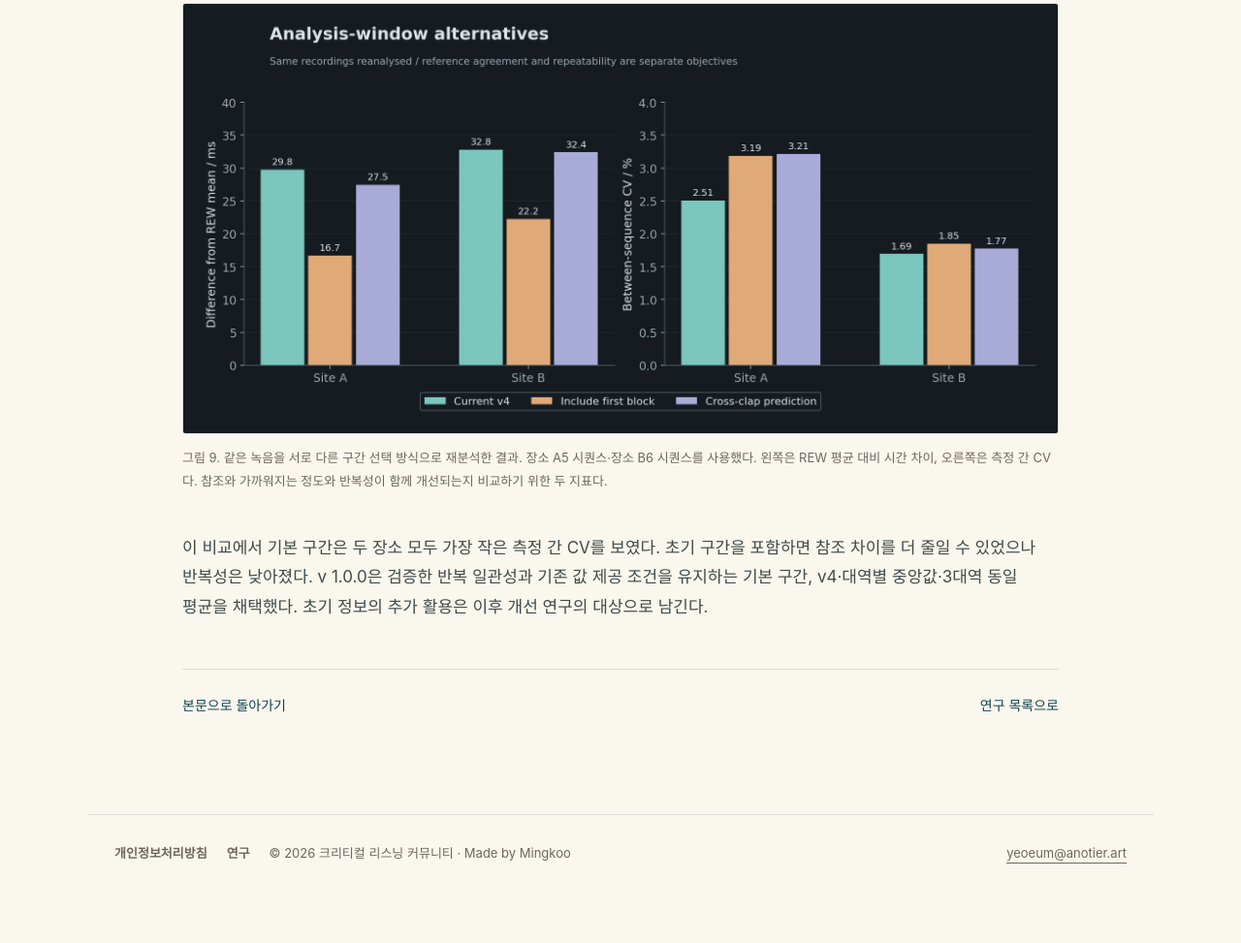
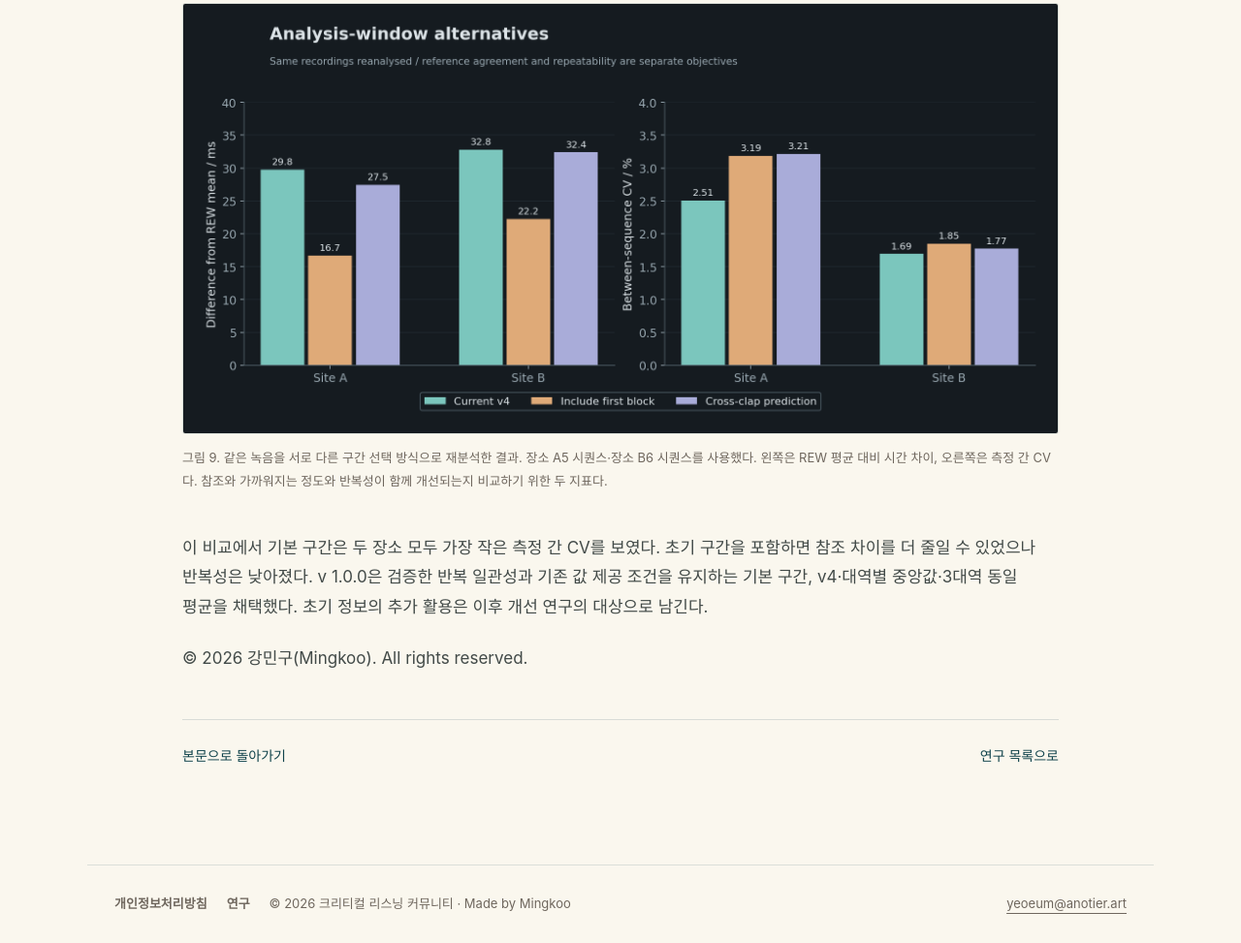
Before and after one commit to mingkoo-code/yeoeum-site, a plain HTML site: page research/measurement-1.0.0-appendix.html in a window 1280 px wide. Shown: the part 7057-8030 px from the top of the page at 97% size. Before the commit the page ends 7977 px from the top, so only its background shows below. Drawn offline with Linux system fonts and the light colour scheme.

Commit message:
Add author copyright notice to research report and appendix

```diff
--- a/research/measurement-1.0.0-appendix.html
+++ b/research/measurement-1.0.0-appendix.html
@@ -453,4 +453,5 @@
 </table></div>
 <figure><a href="figures/window-tradeoff.png" target="_blank" rel="noopener" aria-label="참조 차이와 반복성의 교환 — 원본 크기로 보기"><img src="figures/window-tradeoff.png" alt="참조 차이와 반복성의 교환" loading="lazy" decoding="async"></a><figcaption>그림 9. 같은 녹음을 서로 다른 구간 선택 방식으로 재분석한 결과. 장소 A5 시퀀스·장소 B6 시퀀스를 사용했다. 왼쪽은 REW 평균 대비 시간 차이, 오른쪽은 측정 간 CV 다. 참조와 가까워지는 정도와 반복성이 함께 개선되는지 비교하기 위한 두 지표다.</figcaption></figure>
 <p>이 비교에서 기본 구간은 두 장소 모두 가장 작은 측정 간 CV를 보였다. 초기 구간을 포함하면 참조 차이를 더 줄일 수 있었으나 반복성은 낮아졌다. v 1.0.0은 검증한 반복 일관성과 기존 값 제공 조건을 유지하는 기본 구간, v4·대역별 중앙값·3대역 동일 평균을 채택했다. 초기 정보의 추가 활용은 이후 개선 연구의 대상으로 남긴다.</p>
+<p>© 2026 강민구(Mingkoo). All rights reserved.</p>
 </article><nav class="report-end" aria-label="보고서 관련 페이지"><a href="measurement-1.0.0.html">본문으로 돌아가기</a><a href="index.html">연구 목록으로</a></nav></main><footer><div><a href="../privacy.html">개인정보처리방침</a><a href="index.html">연구</a><span>© 2026 크리티컬 리스닝 커뮤니티 · Made by Mingkoo</span></div><a href="mailto:yeoeum@anotier.art">yeoeum@anotier.art</a></footer></body></html>
```
Also changed, not shown: research/measurement-1.0.0.html (+1 -0 lines).
